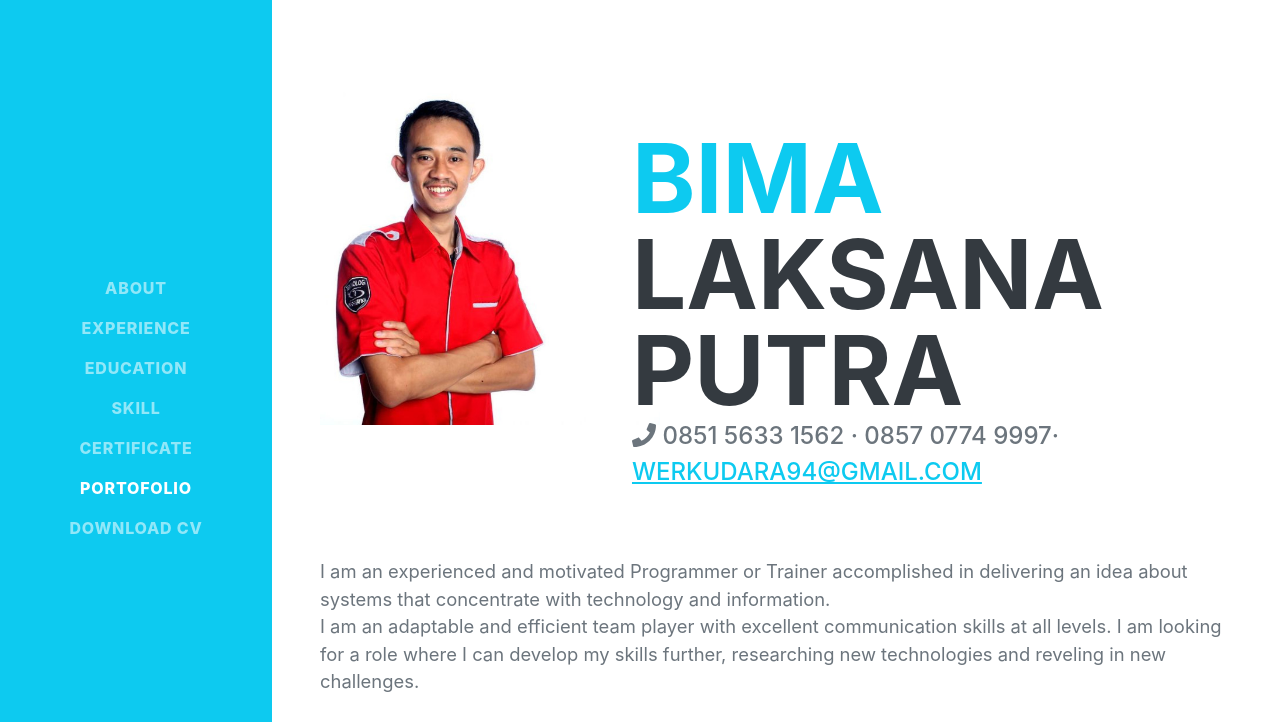
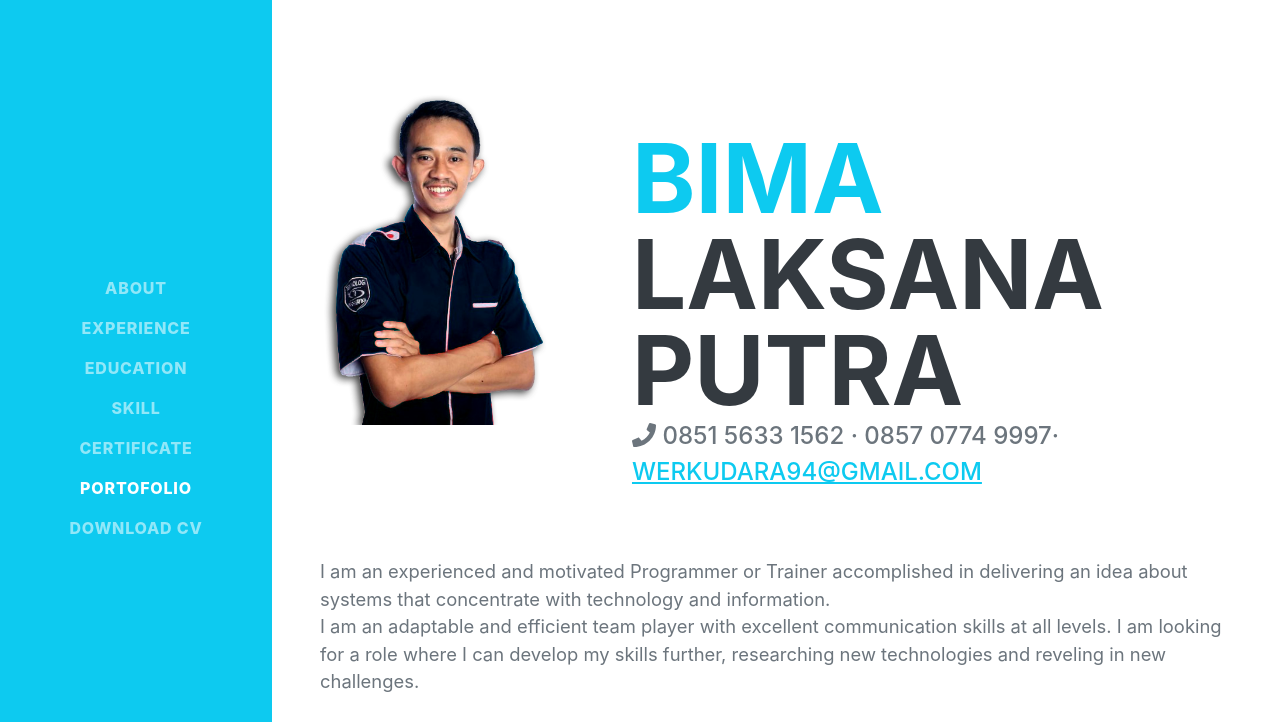
Before and after one commit to laksanabima/laksanabima.github.io, a plain HTML site: page index.html in a window 1280 px wide. Shown: the top 722 px of the page. Drawn offline with nearby package versions, Linux system fonts and the light colour scheme; a web font is replaced by a local one.

Commit message:
update index.html

```diff
--- a/index.html
+++ b/index.html
@@ -59,7 +59,7 @@
                 <div class="resume-section-content">
                     <div class="row" style="padding-bottom: 20px;">
                         <div class="col-lg-4 col-sm-12">
-                            <img src="assets/img/bima_new2.jpg" width="340px" alt="" srcset="">
+                            <img src="assets/img/bima_new2.png" width="340px" alt="" srcset="">
                         </div>
                         <div class="col-lg-8 col-sm-12" style="margin-top: 50px;">
                             <h1 class="mb-0">
```
